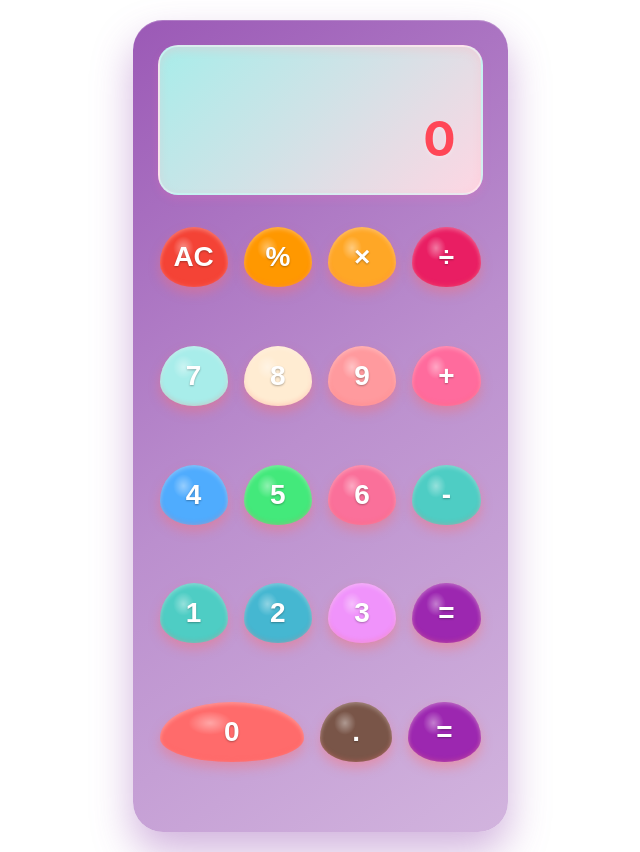
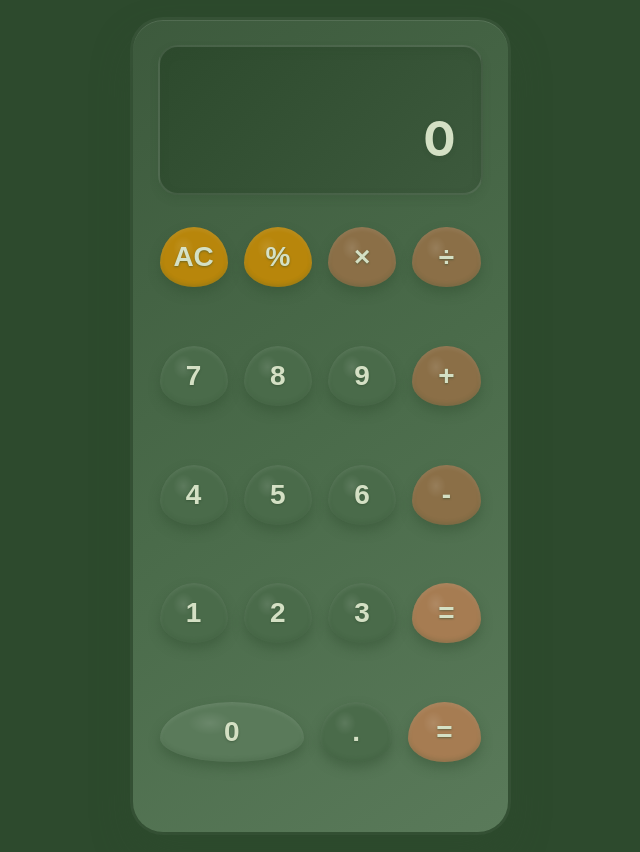
Before and after one commit to yokono2525-art/onoyofirstrepo, a plain HTML site: page src/keisanki/index.html in a window 1280 px wide. Shown: the whole page, without its empty margins (320-960 px from the left). Drawn offline with Linux system fonts and the light colour scheme.

Commit message:
”くすみカラー”

```diff
--- a/src/keisanki/style.css
+++ b/src/keisanki/style.css
@@ -7,7 +7,7 @@
 
 body {
     font-family: -apple-system, BlinkMacSystemFont, 'Segoe UI', Roboto, sans-serif;
-    background-color: #ffffff;
+    background-color: #2d4a2d;
     display: flex;
     justify-content: center;
     align-items: center;
@@ -18,12 +18,12 @@ body {
 .calculator {
     width: 375px;
     height: 812px;
-    background: linear-gradient(145deg, #9b59b6, #bb8fce, #d2b4de);
+    background: linear-gradient(145deg, #3d5a3d, #4a6b4a, #5a7a5a);
     border-radius: 30px;
     padding: 25px;
-    box-shadow: 0 20px 40px rgba(142, 68, 173, 0.4),
-                0 0 0 3px rgba(255, 255, 255, 0.1),
-                inset 0 1px 0 rgba(255, 255, 255, 0.2);
+    box-shadow: 0 20px 40px rgba(45, 74, 45, 0.4),
+                0 0 0 3px rgba(255, 255, 255, 0.05),
+                inset 0 1px 0 rgba(255, 255, 255, 0.1);
     display: flex;
     flex-direction: column;
     backdrop-filter: blur(10px);
@@ -31,7 +31,7 @@ body {
 
 /* 計算結果表示画面（上段1/4程度） */
 .display {
-    background: linear-gradient(135deg, #a8edea, #fed6e3);
+    background: linear-gradient(135deg, #2d4a2d, #3d5a3d);
     border-radius: 20px;
     padding: 25px;
     margin-bottom: 30px;
@@ -39,30 +39,30 @@ body {
     display: flex;
     flex-direction: column;
     justify-content: space-between;
-    box-shadow: inset 0 4px 8px rgba(255, 182, 193, 0.3),
-                0 4px 8px rgba(255, 105, 180, 0.2);
-    border: 2px solid rgba(255, 255, 255, 0.3);
+    box-shadow: inset 0 4px 8px rgba(45, 74, 45, 0.3),
+                0 4px 8px rgba(45, 74, 45, 0.2);
+    border: 2px solid rgba(255, 255, 255, 0.1);
 }
 
 .calculation-display {
     font-size: 20px;
-    color: #ff6b9d;
+    color: #b8c5a0;
     text-align: right;
     min-height: 25px;
     word-wrap: break-word;
     max-width: 100%;
     font-weight: 600;
-    text-shadow: 0 1px 2px rgba(255, 255, 255, 0.5);
+    text-shadow: 0 1px 2px rgba(45, 74, 45, 0.5);
 }
 
 .result-display {
     font-size: 48px;
     font-weight: 700;
-    color: #ff4757;
+    color: #d4e0c4;
     text-align: right;
     word-wrap: break-word;
     max-width: 100%;
-    text-shadow: 0 2px 4px rgba(255, 255, 255, 0.3);
+    text-shadow: 0 2px 4px rgba(45, 74, 45, 0.3);
 }
 
 /* ボタンエリア */
@@ -79,24 +79,24 @@ body {
     flex: 1;
 }
 
-/* ボタンスタイル - キャンディー🍬型 */
+/* ボタンスタイル - 深緑と茶色のシックなデザイン */
 .btn {
     flex: 1;
     border: none;
     border-radius: 50% 50% 50% 50% / 60% 60% 40% 40%;
-    background: #ff6b6b;
+    background: #4a6b4a;
     font-size: 28px;
     font-weight: 700;
-    color: #fff;
+    color: #d4e0c4;
     cursor: pointer;
     transition: all 0.3s cubic-bezier(0.4, 0, 0.2, 1);
-    box-shadow: 0 6px 12px rgba(255, 107, 107, 0.4),
-                inset 0 2px 4px rgba(255, 255, 255, 0.3),
-                inset 0 -2px 4px rgba(255, 107, 107, 0.2);
+    box-shadow: 0 6px 12px rgba(45, 74, 45, 0.4),
+                inset 0 2px 4px rgba(255, 255, 255, 0.1),
+                inset 0 -2px 4px rgba(45, 74, 45, 0.2);
     user-select: none;
     position: relative;
     overflow: hidden;
-    text-shadow: 0 1px 2px rgba(0, 0, 0, 0.3);
+    text-shadow: 0 1px 2px rgba(45, 74, 45, 0.5);
     margin: 2px;
     width: 60px;
     height: 60px;
@@ -105,7 +105,7 @@ body {
     justify-content: center;
 }
 
-/* キャンディーの光沢効果 */
+/* シックな光沢効果 */
 .btn::before {
     content: '';
     position: absolute;
@@ -113,52 +113,52 @@ body {
     left: 20%;
     width: 30%;
     height: 40%;
-    background: radial-gradient(ellipse at center, rgba(255, 255, 255, 0.4) 0%, transparent 70%);
+    background: radial-gradient(ellipse at center, rgba(255, 255, 255, 0.1) 0%, transparent 70%);
     border-radius: 50%;
     pointer-events: none;
 }
 
 .btn:hover {
     transform: translateY(-2px) scale(1.05);
-    box-shadow: 0 8px 16px rgba(255, 107, 107, 0.6),
-                inset 0 2px 4px rgba(255, 255, 255, 0.4),
-                inset 0 -2px 4px rgba(255, 107, 107, 0.3);
+    box-shadow: 0 8px 16px rgba(45, 74, 45, 0.6),
+                inset 0 2px 4px rgba(255, 255, 255, 0.2),
+                inset 0 -2px 4px rgba(45, 74, 45, 0.3);
 }
 
 .btn:active {
     transform: translateY(0) scale(0.95);
-    box-shadow: 0 2px 4px rgba(255, 107, 107, 0.5),
-                inset 0 2px 4px rgba(255, 255, 255, 0.2),
-                inset 0 -2px 4px rgba(255, 107, 107, 0.1);
+    box-shadow: 0 2px 4px rgba(45, 74, 45, 0.5),
+                inset 0 2px 4px rgba(255, 255, 255, 0.1),
+                inset 0 -2px 4px rgba(45, 74, 45, 0.1);
 }
 
-/* 数字ボタンの色分け */
-.btn.number[data-value="0"] { background: #ff6b6b; }
-.btn.number[data-value="1"] { background: #4ecdc4; }
-.btn.number[data-value="2"] { background: #45b7d1; }
-.btn.number[data-value="3"] { background: #f093fb; }
-.btn.number[data-value="4"] { background: #4facfe; }
-.btn.number[data-value="5"] { background: #43e97b; }
-.btn.number[data-value="6"] { background: #fa709a; }
-.btn.number[data-value="7"] { background: #a8edea; }
-.btn.number[data-value="8"] { background: #ffecd2; }
-.btn.number[data-value="9"] { background: #ff9a9e; }
+/* 数字ボタンの色分け - 深緑と茶色の色合い */
+.btn.number[data-value="0"] { background: #5a7a5a; }
+.btn.number[data-value="1"] { background: #4a6b4a; }
+.btn.number[data-value="2"] { background: #4a6b4a; }
+.btn.number[data-value="3"] { background: #4a6b4a; }
+.btn.number[data-value="4"] { background: #4a6b4a; }
+.btn.number[data-value="5"] { background: #4a6b4a; }
+.btn.number[data-value="6"] { background: #4a6b4a; }
+.btn.number[data-value="7"] { background: #4a6b4a; }
+.btn.number[data-value="8"] { background: #4a6b4a; }
+.btn.number[data-value="9"] { background: #4a6b4a; }
 
-/* 演算子ボタンの色分け */
-.btn.operator[data-value="+"] { background: #ff6b9d; }
-.btn.operator[data-value="-"] { background: #4ecdc4; }
-.btn.operator[data-value="×"] { background: #ffa726; }
-.btn.operator[data-value="÷"] { background: #e91e63; }
+/* 演算子ボタンの色分け - 茶色系 */
+.btn.operator[data-value="+"] { background: #8b6f47; }
+.btn.operator[data-value="-"] { background: #8b6f47; }
+.btn.operator[data-value="×"] { background: #8b6f47; }
+.btn.operator[data-value="÷"] { background: #8b6f47; }
 
-/* 等号ボタン */
-.btn.equals { background: #9c27b0; }
+/* 等号ボタン - 茶色系 */
+.btn.equals { background: #a67c52; }
 
-/* 機能ボタン（AC, %）の色分け */
-.btn.function[data-value="AC"] { background: #f44336; }
-.btn.function[data-value="%"] { background: #ff9800; }
+/* 機能ボタン（AC, %）の色分け - 茶色系 */
+.btn.function[data-value="AC"] { background: #b8860b; }
+.btn.function[data-value="%"] { background: #b8860b; }
 
-/* 小数点ボタン */
-.btn.number[data-value="."] { background: #795548; }
+/* 小数点ボタン - 深緑系 */
+.btn.number[data-value="."] { background: #4a6b4a; }
 
 /* 0ボタンを2倍幅にする */
 .btn.zero {
```
